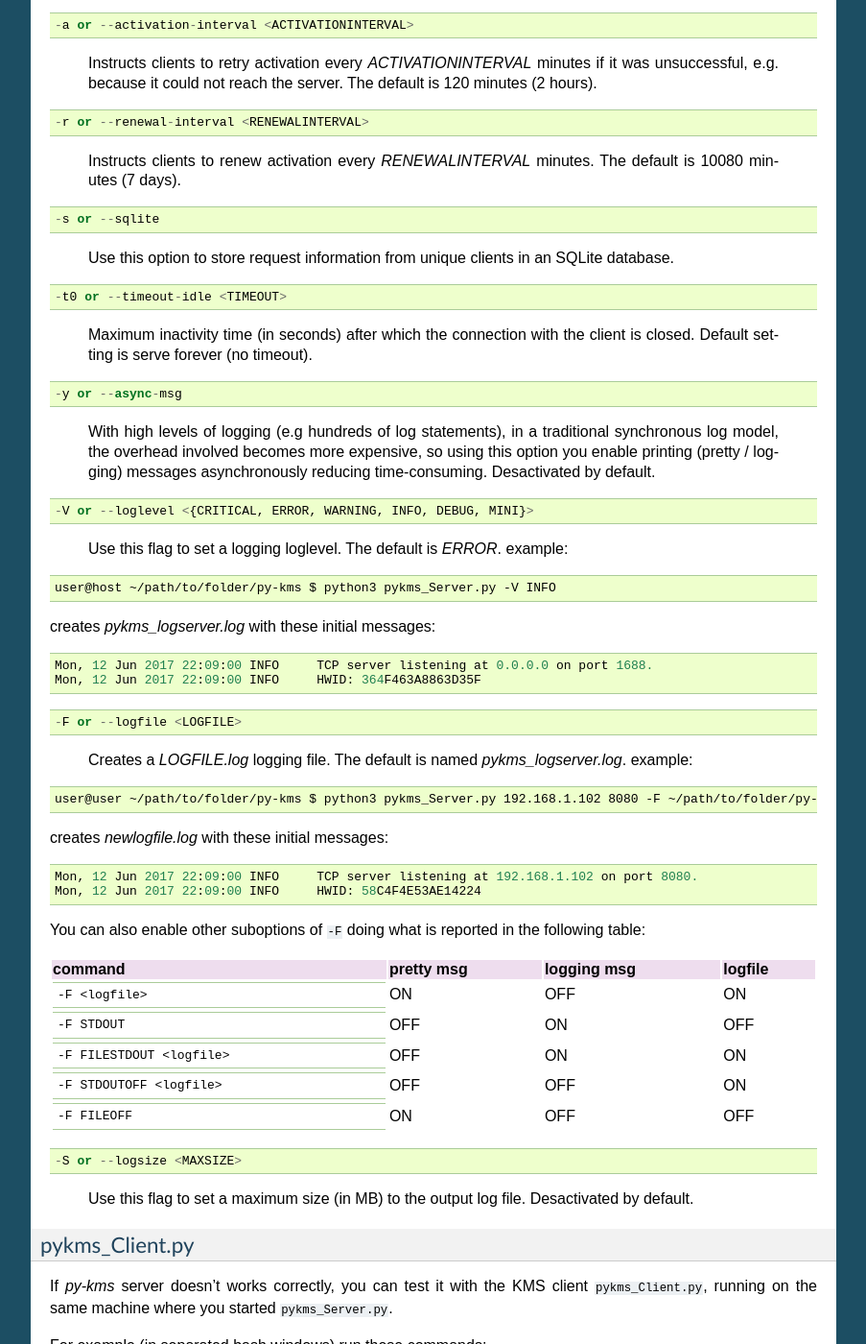
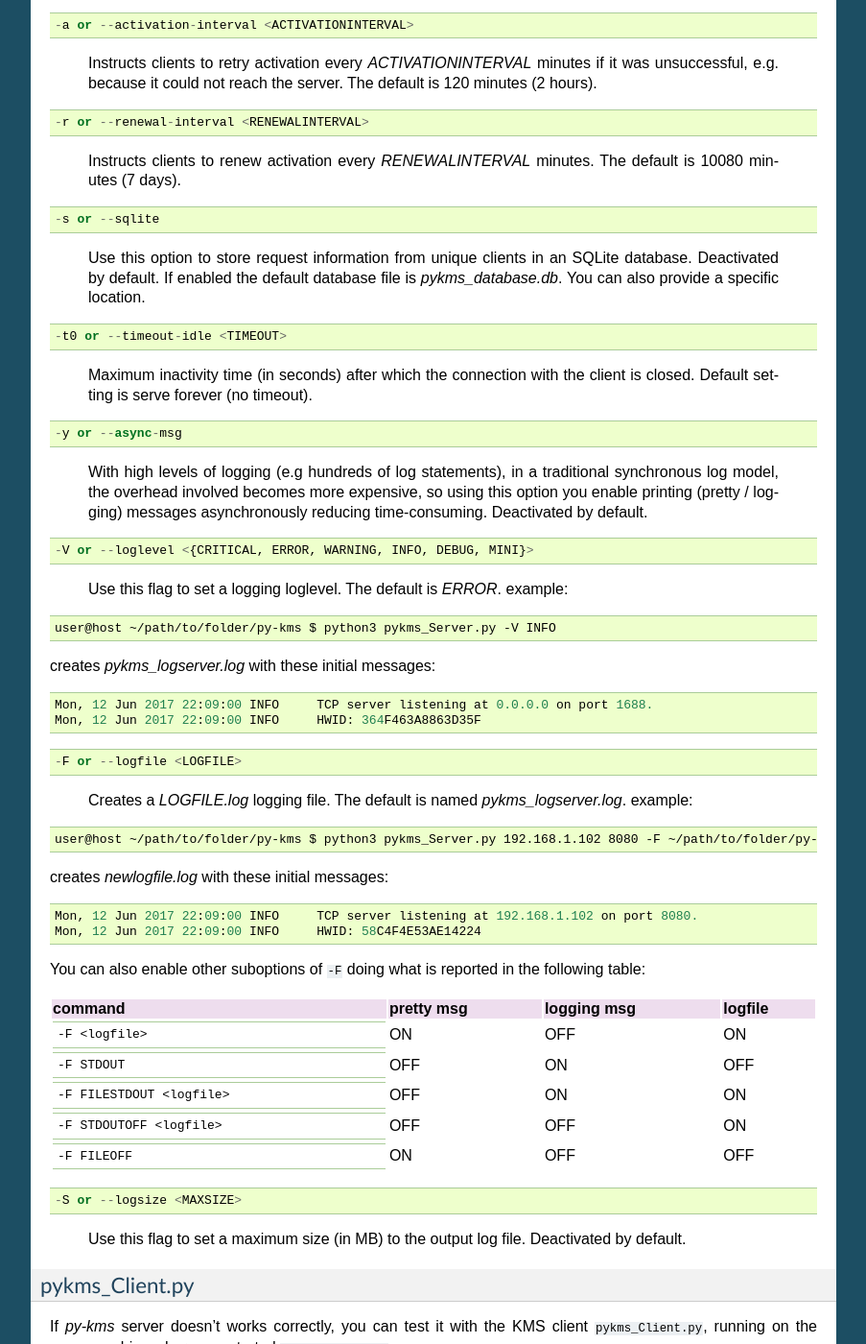
Before and after one commit to SystemRage/py-kms, a Sphinx documentation site: the page built from docs/Usage.md, in a window 1280 px wide and 1400 px high, scrolled down 1160 px. Shown: the whole window at 96% size, without its empty margins (198-1101 px from the left). Built offline with Sphinx 7.4.7, drawn with Linux system fonts in a browser that asks for light colours; some of the changed text lies outside the part shown.

Commit message:
Implements #88, documents adjust, uniformed default values

````diff
--- a/docs/Usage.md
+++ b/docs/Usage.md
@@ -54,7 +54,8 @@
 > Instructs clients to renew activation every _RENEWALINTERVAL_ minutes. The default is 10080 minutes (7 days).
 
     -s or --sqlite
-> Use this option to store request information from unique clients in an SQLite database.
+> Use this option to store request information from unique clients in an SQLite database. Deactivated by default.
+If enabled the default database file is _pykms_database.db_. You can also provide a specific location.
 
     -t0 or --timeout-idle <TIMEOUT>
 > Maximum inactivity time (in seconds) after which the connection with the client is closed.
@@ -63,7 +64,7 @@
     -y or --async-msg
 > With high levels of logging (e.g hundreds of log statements), in a traditional synchronous log model,
 the overhead involved becomes more expensive, so using this option you enable printing (pretty / logging) messages
-asynchronously reducing time-consuming. Desactivated by default.
+asynchronously reducing time-consuming. Deactivated by default.
 
     -V or --loglevel <{CRITICAL, ERROR, WARNING, INFO, DEBUG, MINI}>
 > Use this flag to set a logging loglevel. The default is _ERROR_.
@@ -81,7 +82,7 @@
 > Creates a _LOGFILE.log_ logging file. The default is named _pykms_logserver.log_.
 example:
 ```
-user@user ~/path/to/folder/py-kms $ python3 pykms_Server.py 192.168.1.102 8080 -F ~/path/to/folder/py-kms/newlogfile.log -V INFO -w RANDOM
+user@host ~/path/to/folder/py-kms $ python3 pykms_Server.py 192.168.1.102 8080 -F ~/path/to/folder/py-kms/newlogfile.log -V INFO -w RANDOM
 ```
 creates _newlogfile.log_ with these initial messages:
 ```
@@ -134,7 +135,7 @@
 </table>
 
     -S or --logsize <MAXSIZE>
-> Use this flag to set a maximum size (in MB) to the output log file. Desactivated by default.
+> Use this flag to set a maximum size (in MB) to the output log file. Deactivated by default.
 
 ### pykms_Client.py
 If _py-kms_ server doesn't works correctly, you can test it with the KMS client `pykms_Client.py`, running on the same machine where you started `pykms_Server.py`.
@@ -176,7 +177,7 @@
 > Use this flag to manually specify an ASCII _MACHINENAME_ to use. If no _MACHINENAME_ is specified a random one will be generated.
 
     -y or --async-msg
-> Prints pretty / logging messages asynchronously. Desactivated by default.
+> Prints pretty / logging messages asynchronously. Deactivated by default.
 
     -V or --loglevel <{CRITICAL, ERROR, WARNING, INFO, DEBUG, MINI}>
 > Use this flag to set a logging loglevel. The default is _ERROR_.
@@ -186,11 +187,10 @@
 You can enable same _pykms_Server.py_ suboptions of `-F`.
 
     -S or --logsize <MAXSIZE>
-> Use this flag to set a maximum size (in MB) to the output log file. Desactivated by default.
+> Use this flag to set a maximum size (in MB) to the output log file. Deactivated by default.
 
 ## Activation Procedure
-Briefly the product asks for a key during installation, so it needs you to enter the GVLK. Then the user can set connection parameters, while KMS server must already be running on server machine. Finally with specific
-commands activation occurs automatically and can be extended later every time for another 180 (or 30 or 45) days.
+The product asks for a key during installation, so it needs you to enter the GVLK. Then the user can set connection parameters, while KMS server must already be running on server machine. Finally with specific commands, activation occurs automatically and can be extended later every time for another 180 (or 30 or 45) days.
 
 ### Windows
 ***
@@ -203,7 +203,7 @@
 0. Run a Command Prompt as Administrator (you are directly in `C:\Windows\System32` path).
 1. This is optional, it's for unistalling any existing product key.
 2. Then put in your product's GVLK.
-3. Set connection parameters...
+3. Set connection parameters.
 4. Try online activation, but... if that fails with error `0xC004F074` you’ll most likely have to configure your firewall that it accepts incoming connections on TCP port 1688. So for Linux users (server-side with `pykms_Server.py`
     running): `sudo ufw allow 1688` (to remove this rule `sudo ufw delete allow 1688`)
 5. Attempt online activation (now with traffic on 1688 enabled).
````
Also changed, not shown: other parts of docs/Usage.md (+1 -1 lines), README.md (+8 -12 lines), docs/Documentation.md (+2 -2 lines), docs/Getting Started.md (+17 -12 lines), docker/README.md, 9 other files.
